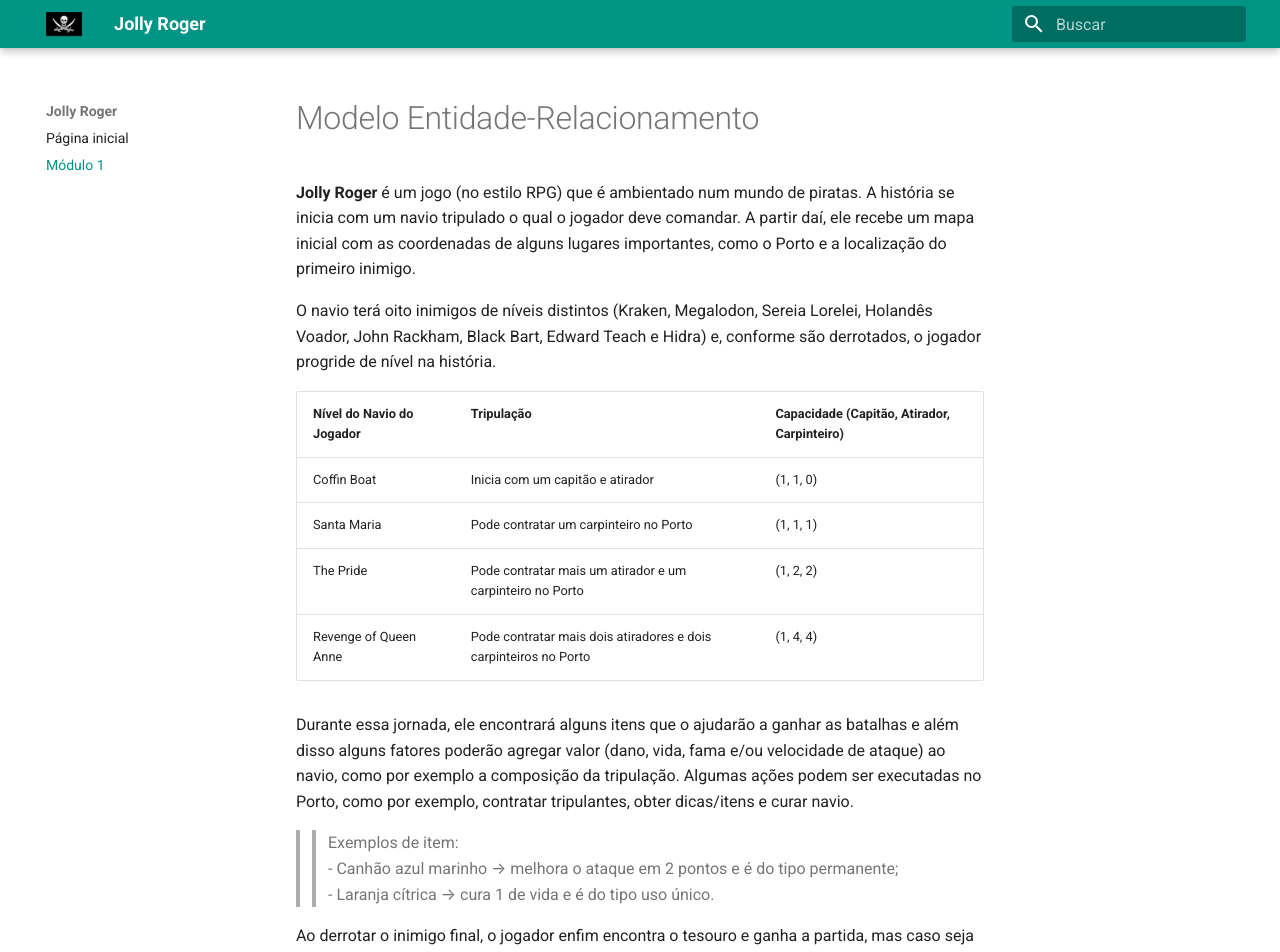
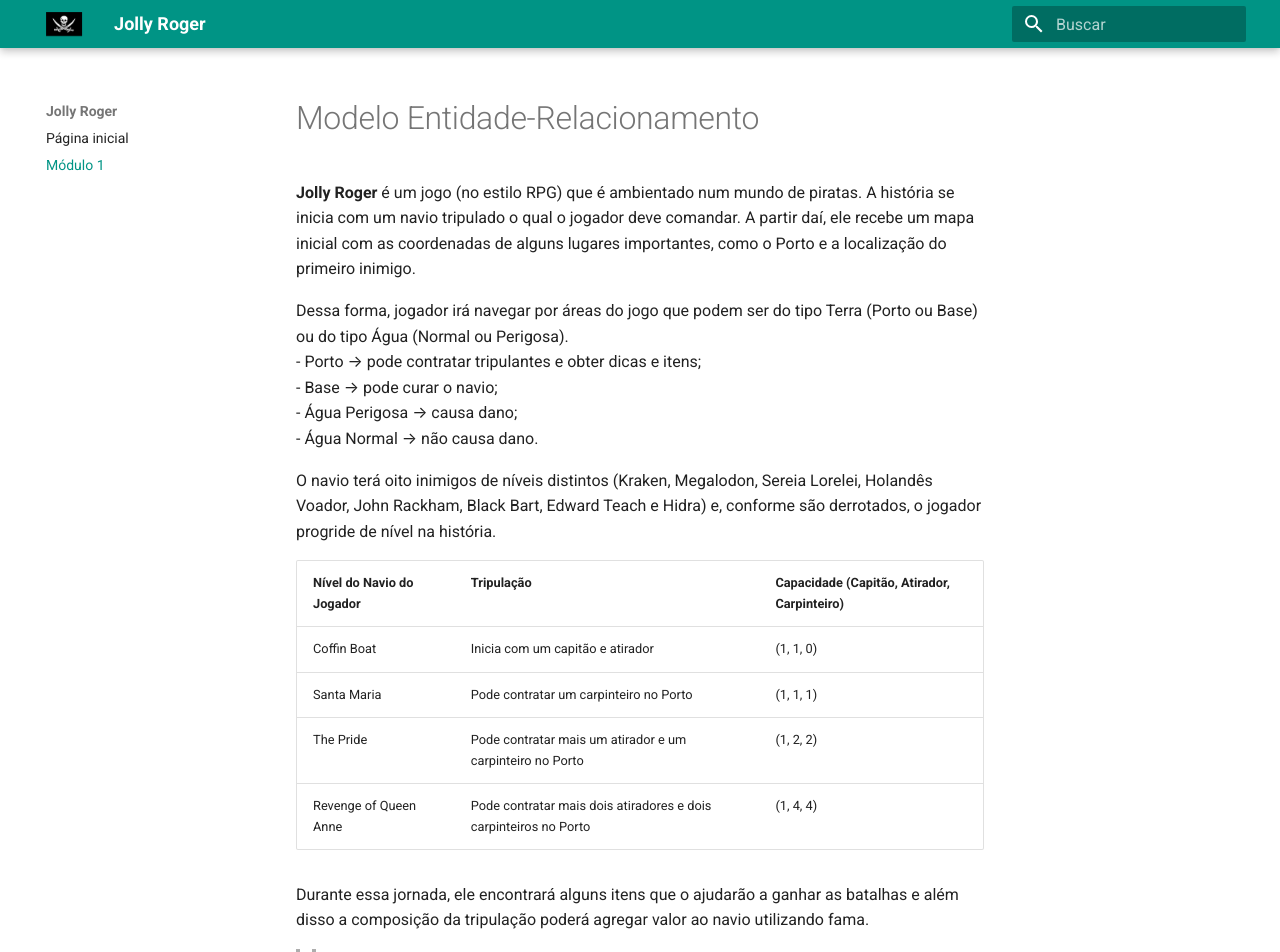
Before and after one commit to SBD1/grupo5-piratas, an MkDocs documentation site: the page built from docs/modulo1/mer.md, in a window 1280 px wide and 1400 px high. Shown: the top 952 px of the window. Built offline with MkDocs 1.6.1 and Material for MkDocs 9.7.7, drawn with Linux system fonts in a browser that asks for light colours; some of the changed text lies outside the part shown.

Commit message:
Alterando sobre
Co-authored-by: Percon12 <fcorreiaandrade@gmail.com>
Co-authored-by: enzoggqs <eggqsaraiva@gmail.com@gmail.com>
Co-authored-by: gatotabaco <matheus.fsousa11@gmail.com>
Co-authored-by: MarcosFloresta <marcoslimaraimundo@gmail.com>

```diff
--- a/docs/modulo1/mer.md
+++ b/docs/modulo1/mer.md
@@ -2,6 +2,12 @@
 
 
 **Jolly Roger** é um jogo (no estilo RPG) que é ambientado num mundo de piratas. A história se inicia com um navio tripulado o qual o jogador deve comandar. A partir daí, ele recebe um mapa inicial com as coordenadas de alguns lugares importantes, como o Porto e a localização do primeiro inimigo.
+
+Dessa forma, jogador irá navegar por áreas do jogo que podem ser do tipo Terra (Porto ou Base) ou do tipo Água (Normal ou Perigosa).
+- Porto → pode contratar tripulantes e obter dicas e itens;
+- Base → pode curar o navio;
+- Água Perigosa → causa dano;
+- Água Normal → não causa dano.
 
 O navio terá oito inimigos de níveis distintos (Kraken, Megalodon, Sereia Lorelei, Holandês Voador, John Rackham, Black Bart, Edward Teach e Hidra) e, conforme são derrotados, o jogador progride de nível na história.
 
@@ -12,13 +18,13 @@ O navio terá oito inimigos de níveis distintos (Kraken, Megalodon, Sereia Lore
 | The Pride | Pode contratar mais um atirador e um carpinteiro no Porto | (1, 2, 2) |
 | Revenge of Queen Anne | Pode contratar mais dois atiradores e dois carpinteiros no Porto | (1, 4, 4) |
 
-Durante essa jornada, ele encontrará alguns itens que o ajudarão a ganhar as batalhas e além disso alguns fatores poderão agregar valor (dano, vida, fama e/ou velocidade de ataque) ao navio, como por exemplo a composição da tripulação. Algumas ações podem ser executadas no Porto, como por exemplo, contratar tripulantes, obter dicas/itens e curar navio.
+Durante essa jornada, ele encontrará alguns itens que o ajudarão a ganhar as batalhas e além disso a composição da tripulação poderá agregar valor ao navio utilizando fama.
 
 >> Exemplos de item:
 >>    - Canhão azul marinho → melhora o ataque em 2 pontos e é do tipo permanente;
 >>    - Laranja cítrica → cura 1 de vida e é do tipo uso único.
 
-Ao derrotar o inimigo final, o jogador enfim encontra o tesouro e ganha a partida, mas caso seja derrotado por algum dos navios adversários, ele perde o jogo.
+Ao derrotar o inimigo final, o jogador enfim encontra o tesouro e ganha a partida, mas caso seja derrotado por algum dos adversários, ele perde o jogo.
 
 
 <iframe style="border: 1px solid rgba(0, 0, 0, 0.1);" width="800" height="450" src="https://www.figma.com/embed?embed_host=share&url=https%3A%2F%2Fwww.figma.com%2Ffile%2FqYWUW8ZPa40C7mXQWl7w2J%2FMER---Jolly-Roger%3Fnode-id%3D0%253A1" allowfullscreen></iframe>
```
